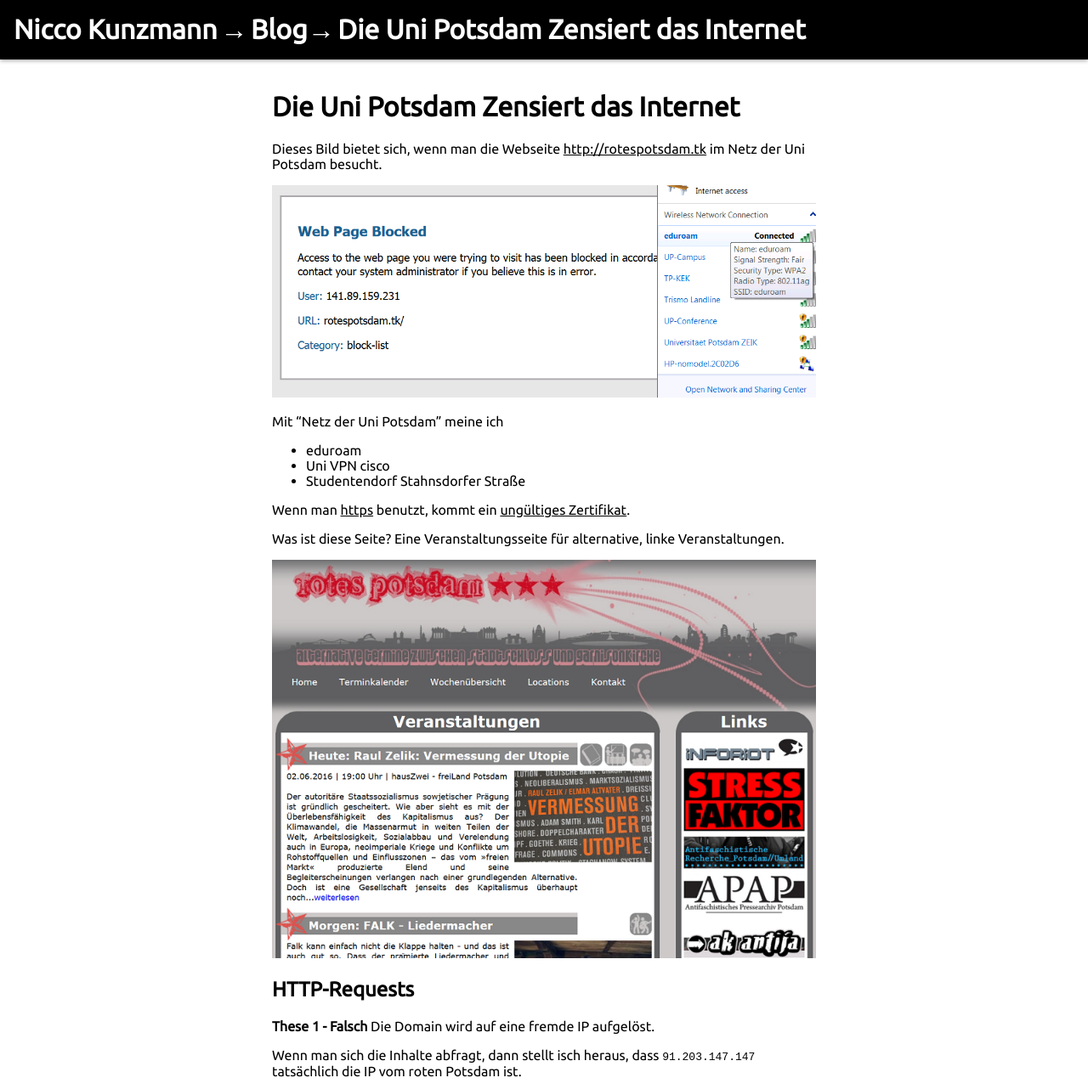
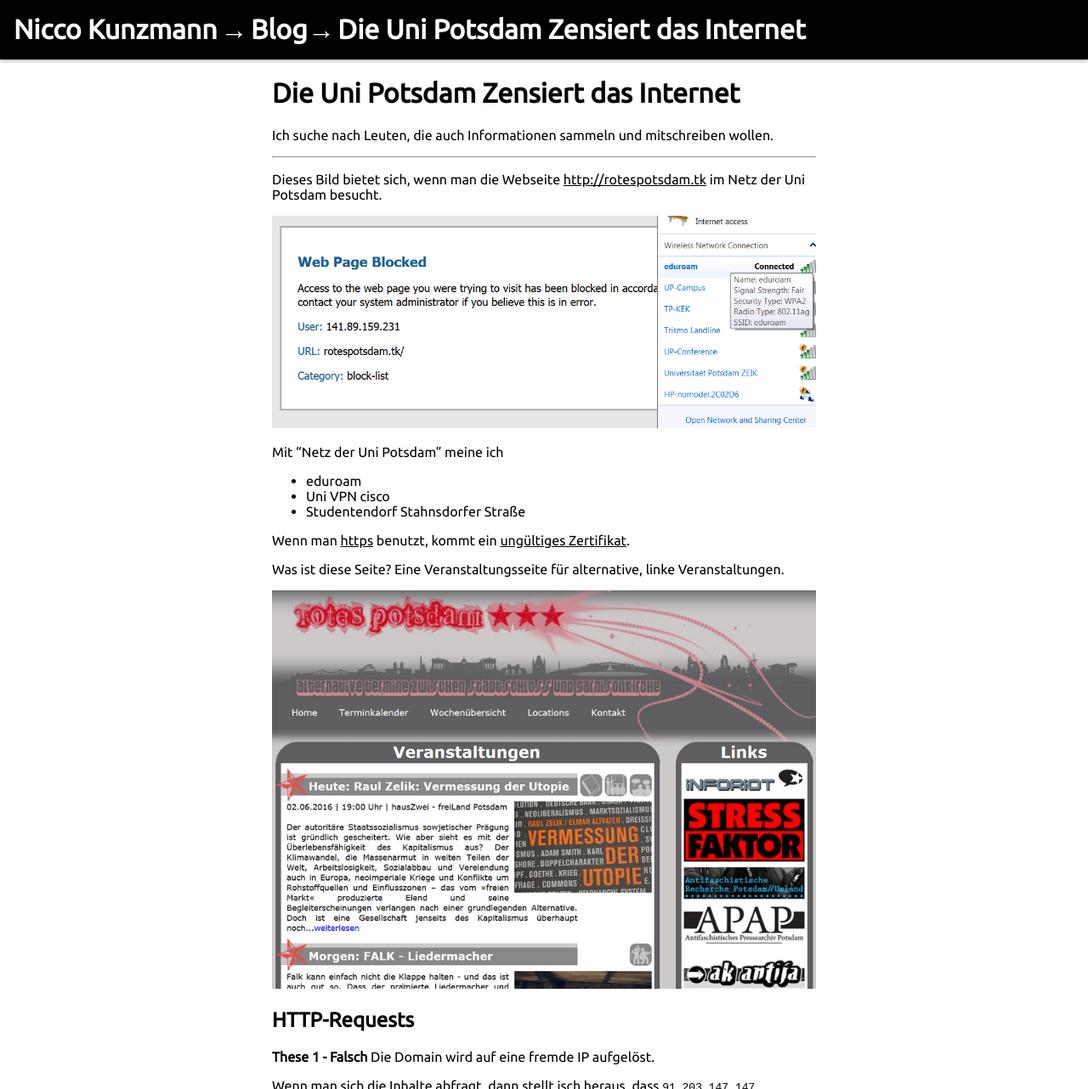
Before and after one commit to niccokunzmann/niccokunzmann.github.io, a Jekyll site: the page built from _posts/2016-06-02-Uni-Potsdam-Zensiert-Das-Internet.md, in a window 1280 px wide, cut to the strip 0-1282 px from the top of the page. Shown: the whole strip at 85% size. Built offline with Jekyll 4.4.1, drawn with Linux system fonts in a browser that asks for light colours; some of the changed text lies outside the part shown.

```diff
--- a/_posts/2016-06-02-Uni-Potsdam-Zensiert-Das-Internet.md
+++ b/_posts/2016-06-02-Uni-Potsdam-Zensiert-Das-Internet.md
@@ -2,6 +2,10 @@
 layout: post
 title: Die Uni Potsdam Zensiert das Internet
 ---
+
+Ich suche nach Leuten, die auch Informationen sammeln und mitschreiben wollen.
+
+---------
 
 {% assign images = site.baseurl | append:"/images" | append:page.url %}
 
@@ -190,3 +194,16 @@ Dieser Hop 4, [188.1.33.149](http://www.ipvoid.com/scan/188.1.33.149/), ist es,
 `188.1.33.149` gehört zum Deutschen Forschungsnetz. Tatsächlich kann eine Blockade in jedem Hop dazwischen geschehen. Stellen wir uns vor, dass Hop 3, wahrscheinlich der Gateway der Uni Potsdam, den Traffic zu einer SORM-Box dupliziert, dann wird diese als Hop 4 gelten und von uns als Hop 4 empfunden werden. Das ist also Implementierungsdetail.
 
 [Ip-lookup.net](http://ip-lookup.net) hat eine große Auflistung von Informationen über die einzelnen IPs.
+
+## Gründe für das Blocken
+
+Wie auf einer Mailingliste diskutiert wurde:
+
+> Die Top-Level-Domain .tk ist international dafür bekannt, besonders gerne von Betrügern genutzt zu werden. Insbesondere im Bereich Phishing geht von der Endung eine besonders große Gefahr aus, da nach einer im Herbst 2012 freigegebenen Studie mehr als die Hälfte aller derartigen Angriffe von .tk-Domains aus durchgeführt werden.[11] Schon im Jahr 2008 hat der Sicherheitsspezialist McAfee die Adresse auf der Weltkarte der gefährlichsten Top-Level-Domains geführt, zusammen mit der von Hongkong: .hk.
+> [[Wikipedia, 02.06.2016](https://de.wikipedia.org/wiki/.tk#Betrugsversuche)]
+
+Das könnte einer der Beweggründe für das Blocken sein. Z.B. ist die Webseite von der Domainvergabestelle [dot.tk](http://dor.tk) auch geblockt. Diese sollte nicht böswillig sein.
+
+Wenn man https benutzt, bekommt man diesen Fehler:
+
+[![https://dot.tk Secure Connection Failed]({{ images }}/dot.tk.png)](https://dot.tk)
--- a/stylesheets/main.css
+++ b/stylesheets/main.css
@@ -5,13 +5,9 @@ a {
 
 .center {
   max-width: 40em;
-  position: absolute;
-  left:50%;
-  transform:translateX(-20em);
-  -webkit-transform:translateX(-20em);
-  -ms-transform:translateX(-20em);
+  margin: 0 auto;
 }
 
-img {
-    max-width: 40em;
+.center img {
+  max-width: 40em;
 }
```
Also changed, not shown: images/blog/2016-06-02/Uni-Potsdam-Zensiert-Das-Internet/dot.tk.png (added).
